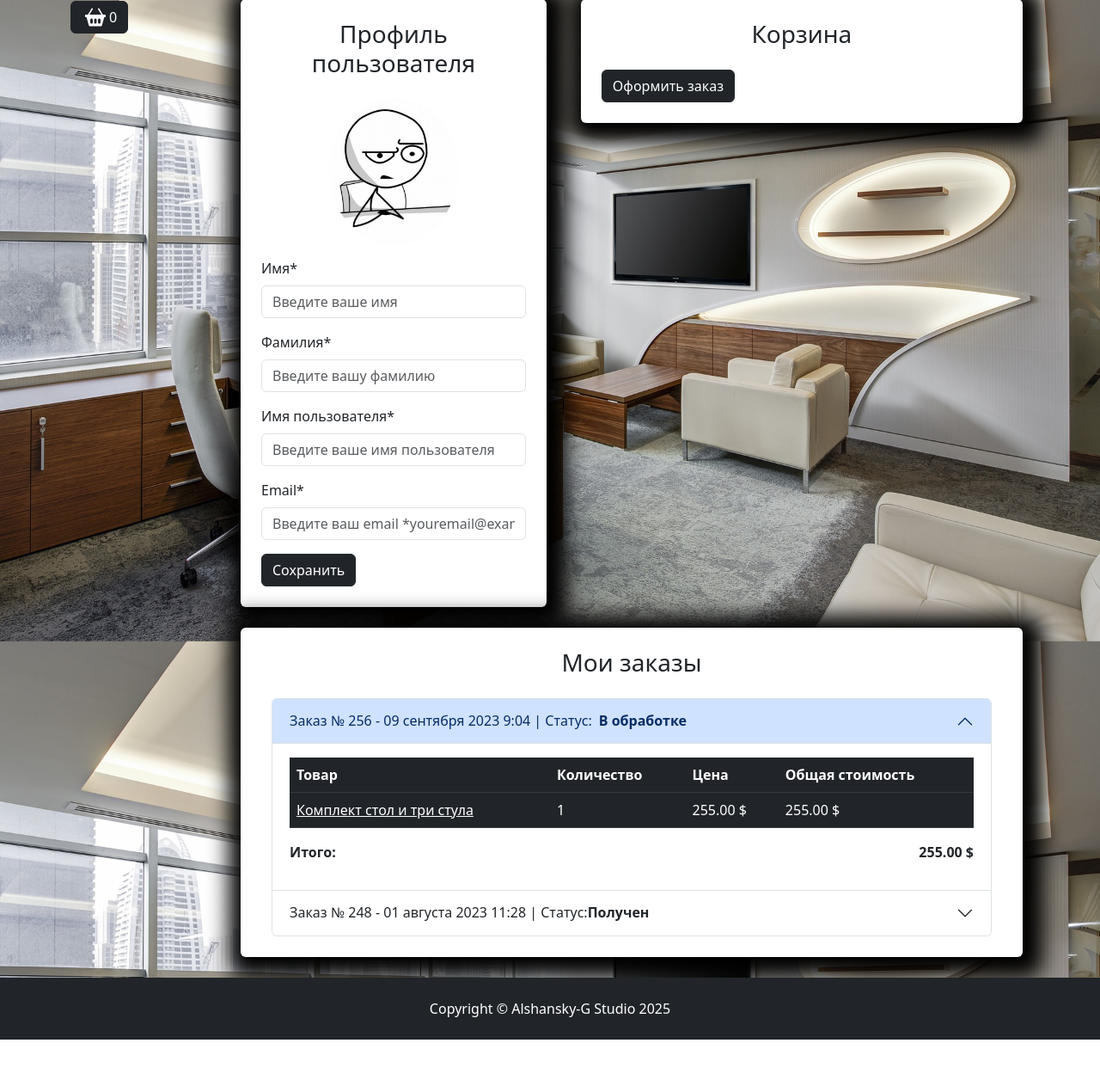
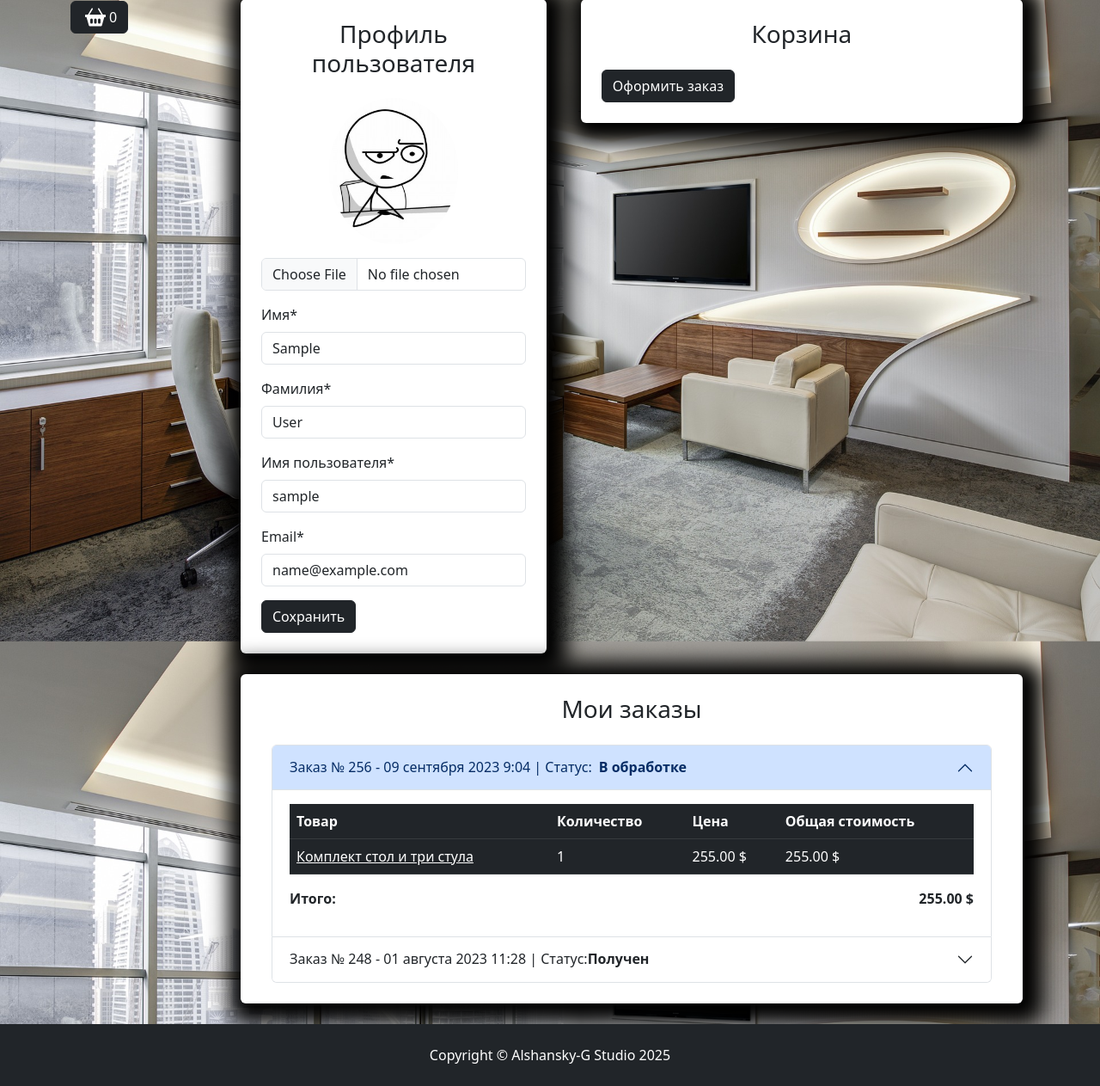
Before and after one commit to alshansky-g/django_shop, a Django app: page /user/profile/ in a window 1280 px wide. Shown: the part 109-1372 px from the top of the page at 86% size. Before the commit the page ends 1318 px from the top, so only its background shows below. Run offline with Django 5.2, Linux system fonts and the light colour scheme; the visitor is signed in with stand-in values (Sample User, id 1); data comes from the database, SQL or seed files in the repository; some libraries are stand-ins or nearby versions.

Commit message:
add user profile page

```diff
--- a/users/forms.py
+++ b/users/forms.py
@@ -1,5 +1,5 @@
 from django import forms
-from django.contrib.auth.forms import AuthenticationForm, UserCreationForm
+from django.contrib.auth.forms import AuthenticationForm, UserChangeForm, UserCreationForm
 
 from users.models import User
 
@@ -8,8 +8,6 @@ class UserLoginForm(AuthenticationForm):
     class Meta:
         model = User
         fields = ('username', 'password')
-
-    password = forms.CharField(label='Пароль')
 
 
 class UserRegistrationForm(UserCreationForm):
@@ -23,3 +21,15 @@ class UserRegistrationForm(UserCreationForm):
     email = forms.CharField()
     password1 = forms.CharField()
     password2 = forms.CharField()
+
+
+class UserProfileForm(UserChangeForm):
+    class Meta:
+        model = User
+        fields = ('image', 'first_name', 'last_name', 'username', 'email')
+
+    image = forms.ImageField(required=False)
+    first_name = forms.CharField()
+    last_name = forms.CharField()
+    username = forms.CharField()
+    email = forms.CharField()
--- a/users/templates/users/login.html
+++ b/users/templates/users/login.html
@@ -23,7 +23,7 @@
                         </div>
                         <div class="mb-3">
                             <label for="id_password" class="form-label">{{ form.password.label }}</label>
-                            <input type="text"
+                            <input type="password"
                                    id="id_password"
                                    class="form-control"
                                    name="password"
--- a/users/templates/users/profile.html
+++ b/users/templates/users/profile.html
@@ -8,47 +8,83 @@
                 <div class="col-md-5">
                     <div class=" bg-white p-4 mb-4 mx-2 rounded custom-shadow">
                         <h3 class="text-center mb-4">Профиль пользователя</h3>
-                        <form>
+                        <form action="{% url "user:profile" %}"
+                              method="post"
+                              enctype="multipart/form-data">
+                            {% csrf_token %}
                             <div class="row">
                                 <div class="col-md-12 mb-3 text-center">
-                                    <img src="{% static "deps/images/baseavatar.jpg" %}" alt="Аватар пользователя" class="img-fluid rounded-circle" width="150px"
-                                        <input type="file" class="form-control mt-3" id="avatar" accept="image/*">
+                                    {% if user.image %}
+                                        <img src="{{ user.image.url }}"
+                                             alt="Аватар пользователя"
+                                             class="img-fluid rounded-circle"
+                                             width="150px">
+                                    {% else %}
+                                        <img src="{% static "deps/images/baseavatar.jpg" %}"
+                                             alt="Аватар пользователя"
+                                             class="img-fluid rounded-circle"
+                                             width="150px">
+                                    {% endif %}
+                                    <input type="file"
+                                           class="form-control mt-3"
+                                           id="id_image"
+                                           accept="image/*"
+                                           name="image">
+                                    {% if form.image.errors %}
+                                        <div class="alert alert-danger alert-dismissible fade show">{{ form.image.errors }}</div>
+                                    {% endif %}
                                 </div>
                                 <div class="col-md-12 mb-3">
-                                        <label for="firstName" class="form-label">Имя*</label>
+                                    <label for="id_first_name" class="form-label">Имя*</label>
                                     <input type="text"
                                            class="form-control"
-                                               id="firstName"
+                                           id="id_first_name"
                                            placeholder="Введите ваше имя"
-                                               value=""
+                                           name="first_name"
+                                           value="{{ form.first_name.value }}"
                                            required>
+                                    {% if form.first_name.errors %}
+                                        <div class="alert alert-danger alert-dismissible fade show">{{ form.first_name.errors }}</div>
+                                    {% endif %}
                                 </div>
                                 <div class="col-md-12 mb-3">
-                                        <label for="lastName" class="form-label">Фамилия*</label>
+                                    <label for="id_last_name" class="form-label">Фамилия*</label>
                                     <input type="text"
                                            class="form-control"
-                                               id="lastName"
+                                           id="id_last_name"
                                            placeholder="Введите вашу фамилию"
-                                               value=""
+                                           name="last_name"
+                                           value="{{ form.last_name.value }}"
                                            required>
+                                    {% if form.last_name.errors %}
+                                        <div class="alert alert-danger alert-dismissible fade show">{{ form.last_name.errors }}</div>
+                                    {% endif %}
                                 </div>
                                 <div class="col-md-12 mb-3">
-                                        <label for="username" class="form-label">Имя пользователя*</label>
+                                    <label for="id_username" class="form-label">Имя пользователя*</label>
                                     <input type="text"
                                            class="form-control"
-                                               id="username"
+                                           id="id_username"
                                            placeholder="Введите ваше имя пользователя"
-                                               value=""
+                                           name="username"
+                                           value="{{ form.username.value }}"
                                            required>
+                                    {% if form.username.errors %}
+                                        <div class="alert alert-danger alert-dismissible fade show">{{ form.username.errors }}</div>
+                                    {% endif %}
                                 </div>
                                 <div class="col-md-12 mb-3">
-                                        <label for="email" class="form-label">Email*</label>
+                                    <label for="id_email" class="form-label">Email*</label>
                                     <input type="email"
                                            class="form-control"
-                                               id="email"
+                                           id="id_email"
                                            placeholder="Введите ваш email *youremail@example.com"
-                                               value=""
+                                           name="email"
+                                           value="{{ form.email.value }}"
                                            required>
+                                    {% if form.email.errors %}
+                                        <div class="alert alert-danger alert-dismissible fade show">{{ form.email.errors }}</div>
+                                    {% endif %}
                                 </div>
                             </div>
                             <button type="submit" class="btn btn-dark">Сохранить</button>
--- a/users/views.py
+++ b/users/views.py
@@ -3,7 +3,7 @@ from django.http import HttpResponseRedirect
 from django.shortcuts import redirect, render
 from django.urls import reverse
 
-from users.forms import UserLoginForm, UserRegistrationForm
+from users.forms import UserLoginForm, UserProfileForm, UserRegistrationForm
 
 
 def login(request):
@@ -37,7 +37,14 @@ def registration(request):
 
 
 def profile(request):
-    context = {'title': 'Home - Профиль'}
+    if request.method == 'POST':
+        form = UserProfileForm(data=request.POST, instance=request.user, files=request.FILES)
+        if form.is_valid():
+            form.save()
+            return HttpResponseRedirect(reverse('user:profile'))
+    else:
+        form = UserProfileForm(instance=request.user)
+    context = {'title': 'Home - Профиль', 'form': form}
     return render(request, 'users/profile.html', context)
 
 
```
Lines whose indentation alone changed are shown as unchanged.
